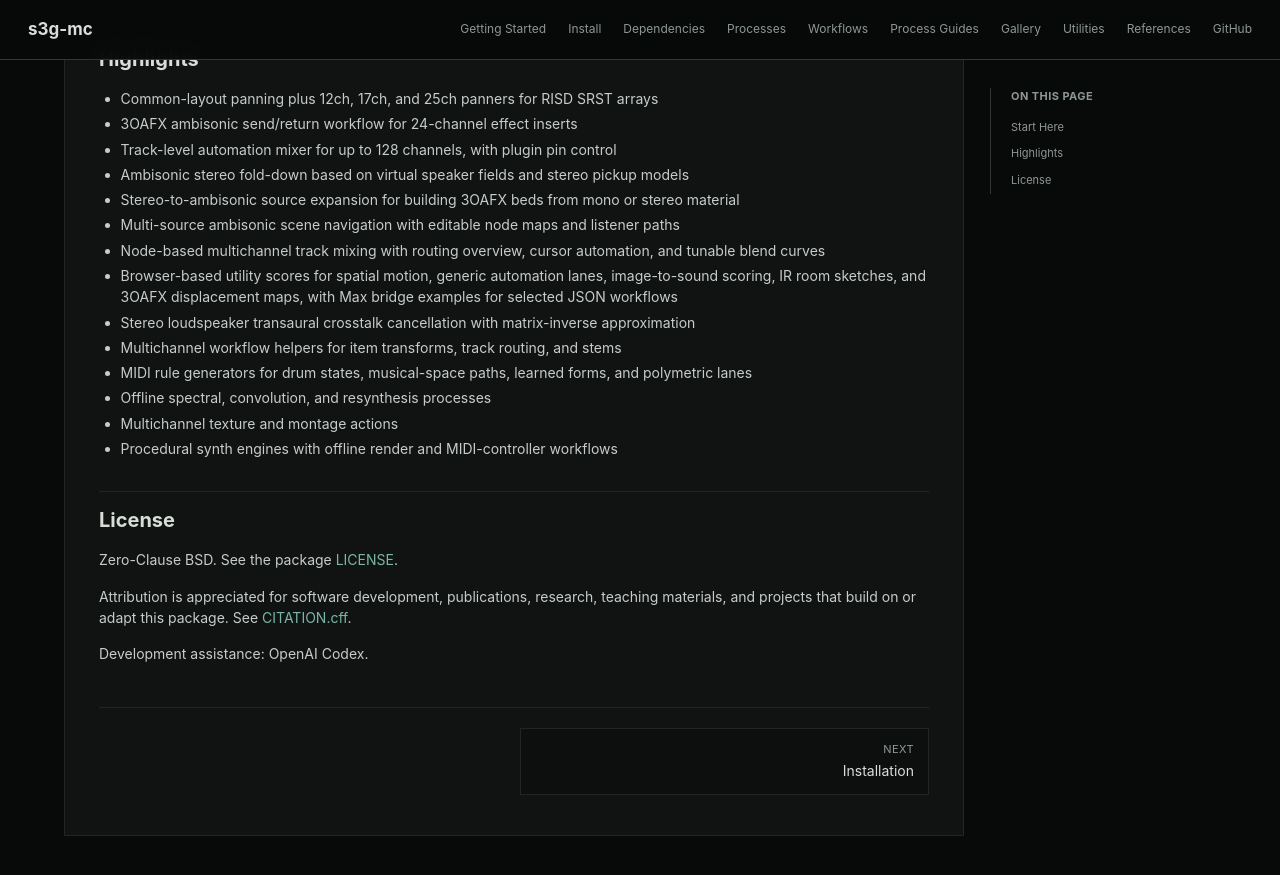
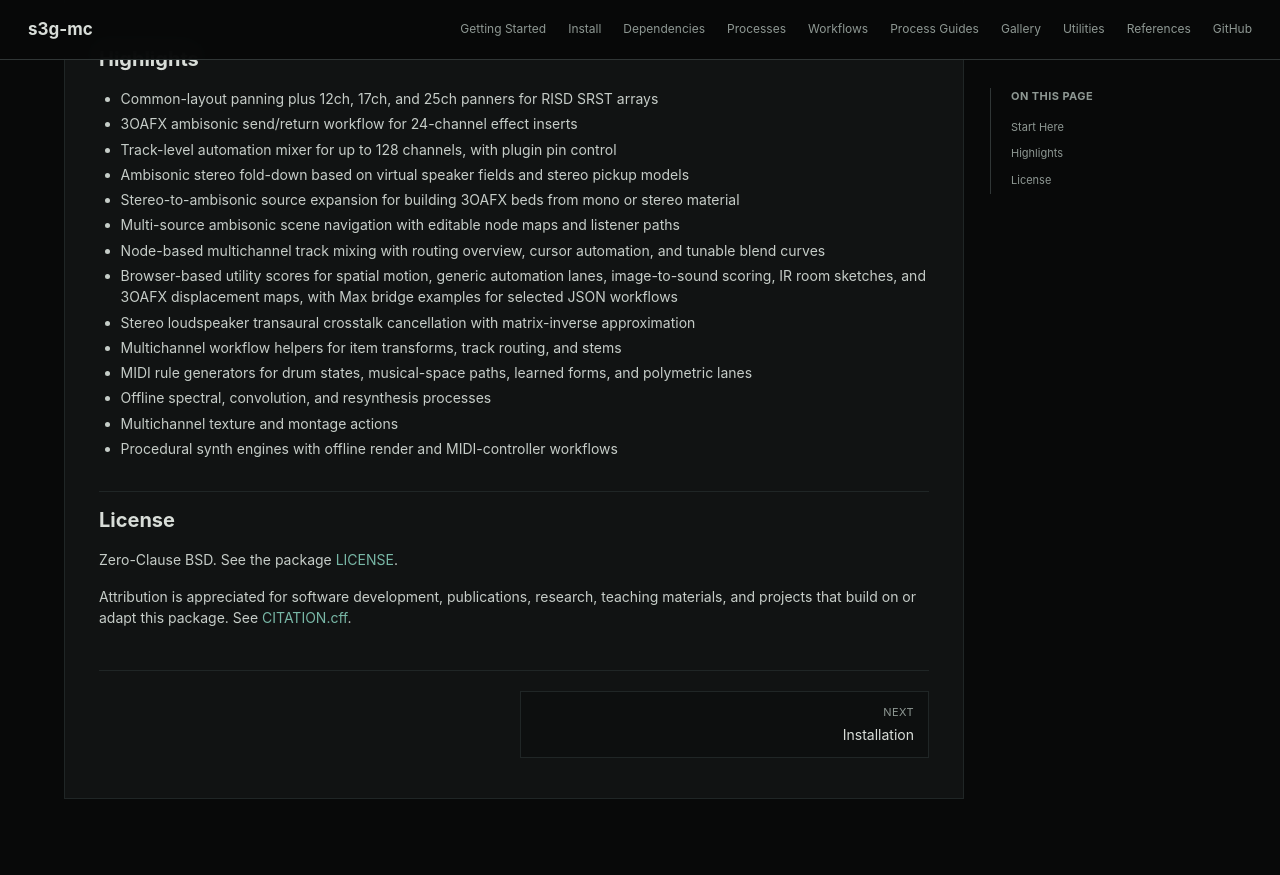
Before and after one commit to s3g/s3g-mc, a Jekyll site: the page built from docs/index.md, in a window 1280 px wide and 900 px high, scrolled down 820 px. Shown: the top 875 px of the window. Built offline with Jekyll 4.4.1, drawn with Linux system fonts in a browser that asks for light colours.

Commit message:
Update index.md

```diff
--- a/docs/index.md
+++ b/docs/index.md
@@ -66,5 +66,3 @@ Zero-Clause BSD. See the package
 Attribution is appreciated for software development, publications, research,
 teaching materials, and projects that build on or adapt this package. See
 <a href="https://github.com/s3g/s3g-mc/blob/main/CITATION.cff" target="_blank" rel="noopener noreferrer">CITATION.cff</a>.
-
-Development assistance: OpenAI Codex.
```
